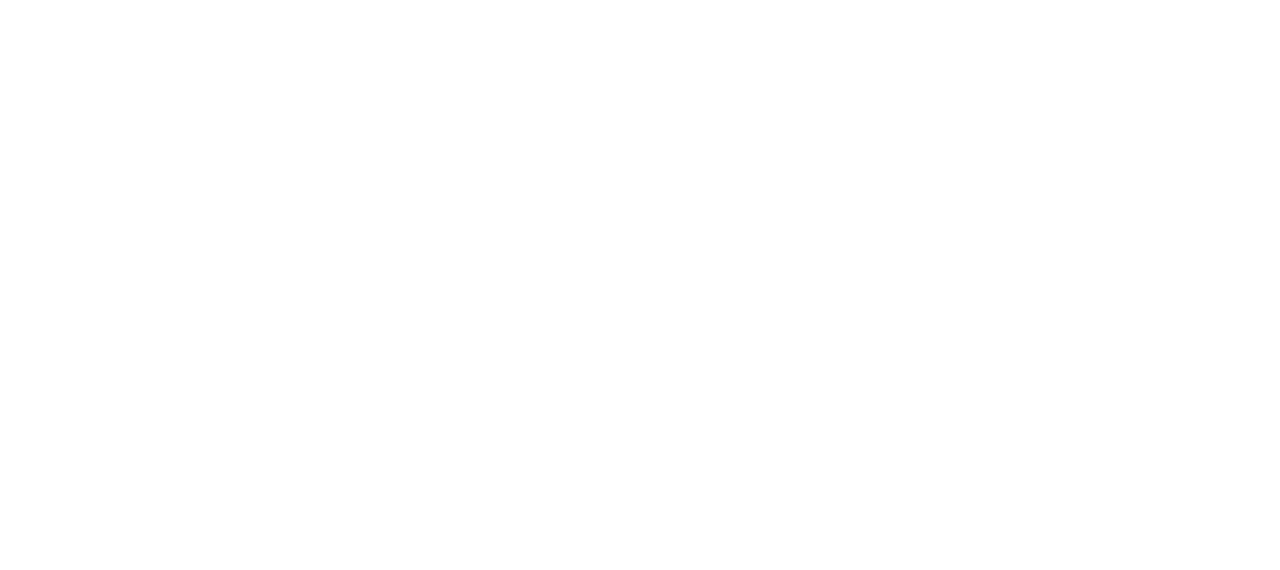
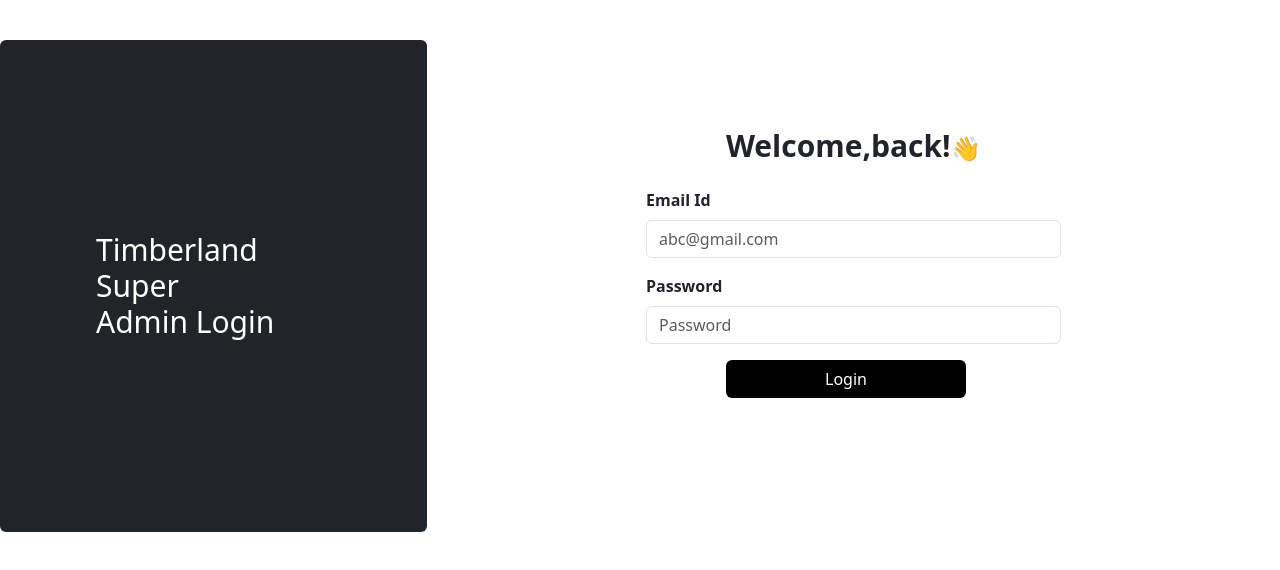
Before and after one commit to websphereInfotech/TL-For-Frontend, a React (Create React App) app: page / in a window 1280 px wide. Shown: the top 570 px of the page. Built offline with nearby package versions, Linux system fonts and the light colour scheme.

Commit message:
loginform

```diff
--- a/package.json
+++ b/package.json
@@ -6,8 +6,11 @@
     "@testing-library/jest-dom": "^5.17.0",
     "@testing-library/react": "^13.4.0",
     "@testing-library/user-event": "^13.5.0",
+    "bootstrap": "^5.3.2",
     "react": "^18.2.0",
+    "react-bootstrap": "^2.8.0",
     "react-dom": "^18.2.0",
+    "react-router-dom": "^6.16.0",
     "react-scripts": "5.0.1",
     "web-vitals": "^2.1.4"
   },
@@ -34,5 +37,8 @@
       "last 1 firefox version",
       "last 1 safari version"
     ]
+  },
+  "devDependencies": {
+    "tailwindcss": "^3.3.3"
   }
 }
--- a/src/App.css
+++ /dev/null
@@ -1,38 +0,0 @@
-.App {
-  text-align: center;
-}
-
-.App-logo {
-  height: 40vmin;
-  pointer-events: none;
-}
-
-@media (prefers-reduced-motion: no-preference) {
-  .App-logo {
-    animation: App-logo-spin infinite 20s linear;
-  }
-}
-
-.App-header {
-  background-color: #282c34;
-  min-height: 100vh;
-  display: flex;
-  flex-direction: column;
-  align-items: center;
-  justify-content: center;
-  font-size: calc(10px + 2vmin);
-  color: white;
-}
-
-.App-link {
-  color: #61dafb;
-}
-
-@keyframes App-logo-spin {
-  from {
-    transform: rotate(0deg);
-  }
-  to {
-    transform: rotate(360deg);
-  }
-}
--- a/src/App.js
+++ b/src/App.js
@@ -1,12 +1,20 @@
-
-import './App.css';
+import { BrowserRouter, Route, Routes } from 'react-router-dom';
+import 'bootstrap/dist/css/bootstrap.min.css';
+import './CSS/app.css';
+import AdminLogin from './pages/Login/AdminLogin';
+import Formdata from './pages/Home/Formdata';
 
 function App() {
   return (
    <>
-
+      <BrowserRouter>
+        <Routes>
+          <Route path='/' element={<AdminLogin/>}/>
+          <Route path='/formdata' element={<Formdata/>}/>
+        </Routes>
+      </BrowserRouter>
    </>
   );
-}
+  }
 
 export default App;
--- /dev/null
+++ b/src/CSS/app.css
@@ -0,0 +1,4 @@
+@tailwind base;
+@tailwind components;
+@tailwind utilities;
+/**************************Login Page*****************************/
--- /dev/null
+++ b/src/pages/Home/Formdata.js
@@ -0,0 +1,18 @@
+
+
+function Formdata() {
+  return (
+    <>
+        <div className="bg-dark text-white">
+            <div className="container mb-10">
+                <p className="text-2xl font-bold py-3">TIMBERLAND</p>
+            </div>
+        </div>
+        <div className="container">
+            <div className="bg-dark text-white">sjhghj</div>
+        </div>
+    </>
+  )
+}
+
+export default Formdata
--- a/src/pages/Login/AdminLogin.js
+++ b/src/pages/Login/AdminLogin.js
@@ -1,8 +1,38 @@
 import React from 'react'
+import { Col, Container, Form, Row } from 'react-bootstrap'
 
 function AdminLogin() {
+  const emoji = String.fromCodePoint(128075);
   return (
-    <div>AdminLogin</div>
+    <>
+      <Container>
+        <Row>
+          <Col lg={4} md={6} sm={12} className='my-10 p-0 rounded-md bg-dark text-white'>
+            <div className='text-left text-3xl xl:px-24 lg:px-14 md:px-20 px-24 md:my-48 my-10'>
+              <p>Timberland</p>
+              <p>Super</p>
+              <p>Admin Login</p>
+            </div>
+          </Col>
+          <Col lg={8} md={6} sm={12} className='mx-auto my-32'>
+            <p className='text-3xl mb-4 font-bold text-center'>Welcome,back!<span className='text-2xl'>{emoji}</span></p>
+            <Form className='w-50 md:w-72 sm:w-96 mx-auto' >
+              <Form.Group className="mb-3" controlId="formBasicEmail">
+                <Form.Label className='font-bold'>Email Id</Form.Label>
+                <Form.Control type="email" placeholder="abc@gmail.com" />
+              </Form.Group>
+              <Form.Group className="mb-3" controlId="formBasicPassword">
+                <Form.Label className='font-bold'>Password</Form.Label>
+                <Form.Control type="password" placeholder="Password" />
+              </Form.Group>
+              <a href="/formdata">
+                <input type="button" value="Login" className='btn bg-black text-white lg:w-60 md:w-40 w-36  xl:mx-20 lg:mx-10 md:mx-1 sm:mx-0' />
+              </a>
+            </Form>
+          </Col>
+        </Row>
+      </Container>
+    </>
   )
 }
 
--- /dev/null
+++ b/tailwind.config.js
@@ -0,0 +1,8 @@
+/** @type {import('tailwindcss').Config} */
+module.exports = {
+  content: ["./src/**/*.{html,js}"],
+  theme: {
+    extend: {},
+  },
+  plugins: [],
+}
```
Also changed, not shown: src/Images/download.png (added), 1 other file (tests, documents, lock files or other folders).
